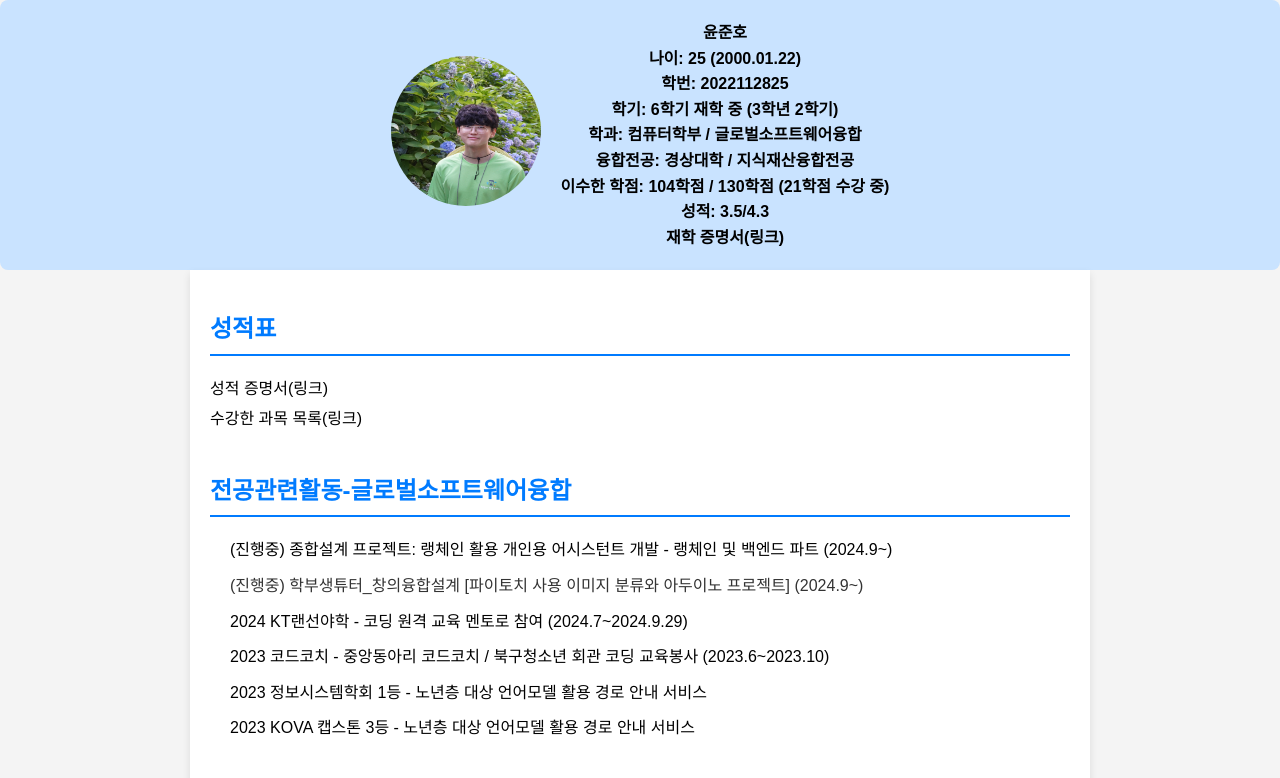
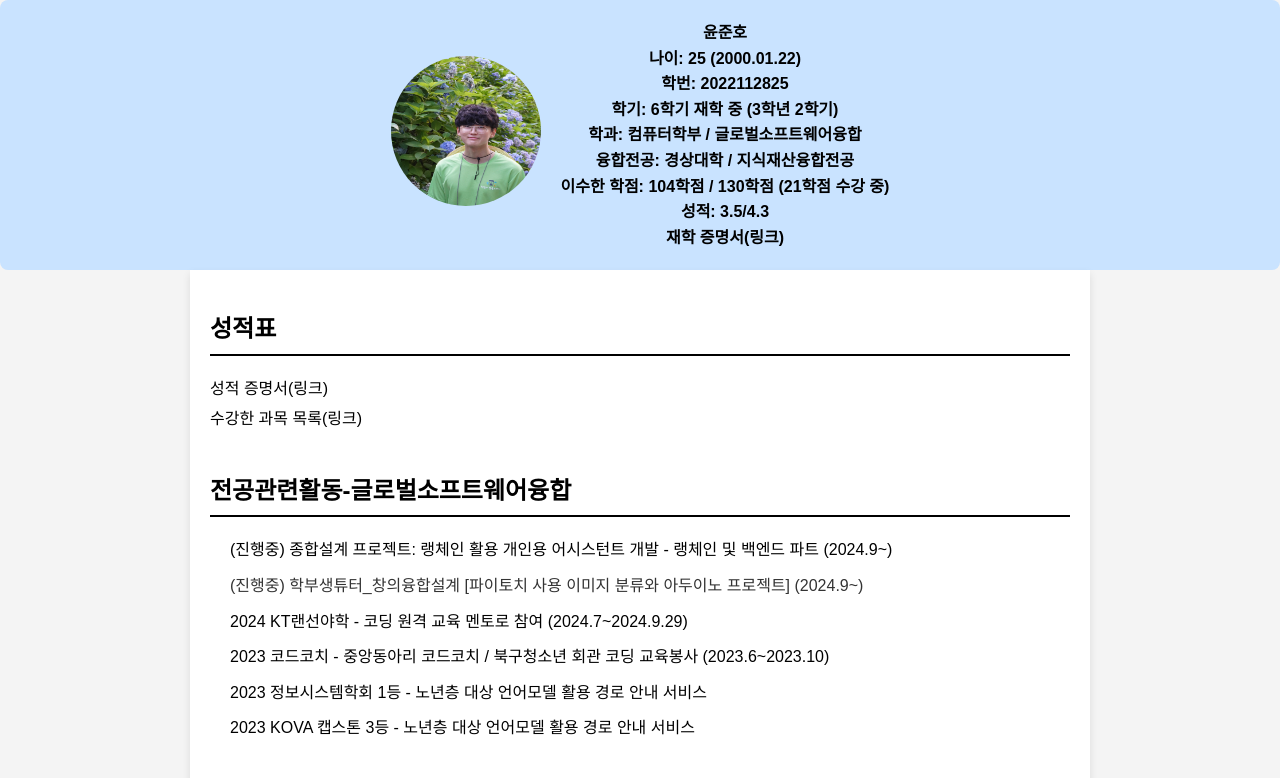
Before and after one commit to YOONJUN-HO/Cover_Letter, a plain HTML site: page index.html in a window 1280 px wide. Shown: the top 778 px of the page. Drawn offline with Linux system fonts and the light colour scheme.

Commit message:
Update index.html
글자색 전부 검정

```diff
--- a/index.html
+++ b/index.html
@@ -58,8 +58,8 @@
         }
 
         h2 {
-            color: #007BFF;
-            border-bottom: 2px solid #007BFF;
+            color: #000000;
+            border-bottom: 2px solid #000000;
             padding-bottom: 5px;
             margin-bottom: 20px;
         }
```
